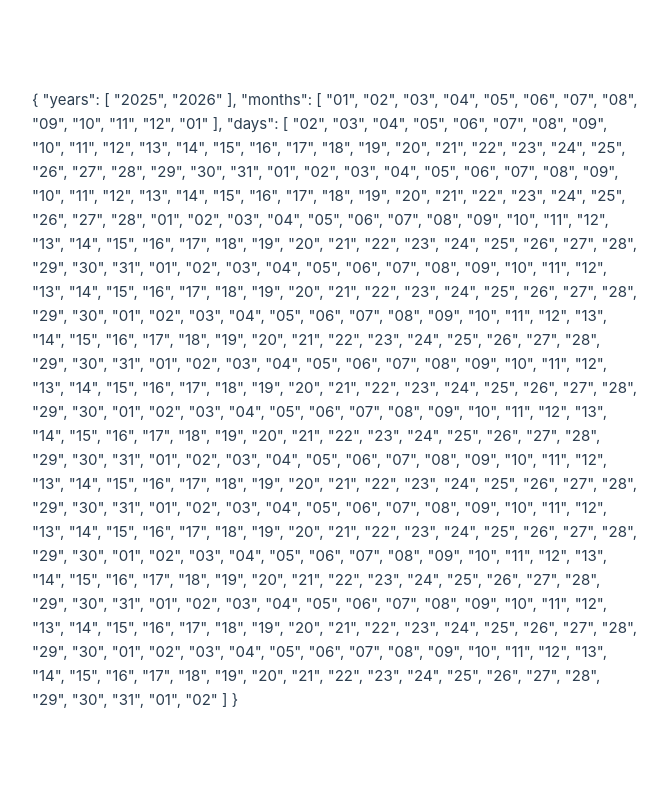
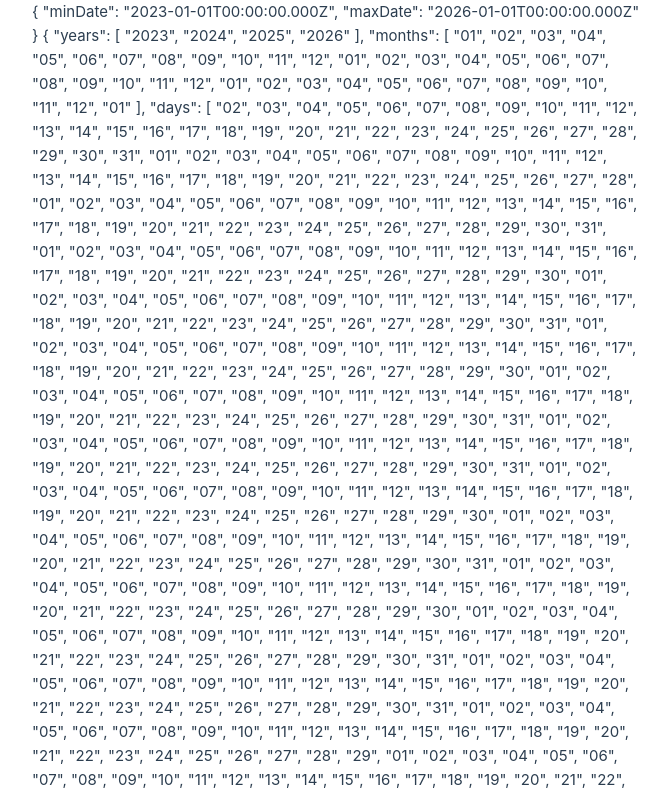
Before and after one commit to AKustov26/dgantt, a Vue app: page / in a window 1280 px wide. Shown: the top 796 px of the page, without its empty margins (0-669 px from the left). Built offline with nearby package versions, Linux system fonts and the light colour scheme.

Commit message:
update dgantt and date

```diff
--- a/src/App.vue
+++ b/src/App.vue
@@ -1,9 +1,89 @@
 <template>
   <main>
-    <DGannt />
+    <template v-if="!isLoading && tasks">
+        <DGannt :tasks="tasks" />
+    </template>
   </main>
 </template>
 
 <script setup lang="ts">
+import { ref } from 'vue';
 import DGannt from './components/dgantt/DGantt.vue'
+import type { Tasks } from './components/dgantt/dgantt.types';
+
+const isLoading = ref<boolean>(true) ;
+
+const tasks = ref<Tasks | null>(null);
+
+const response = {
+  data: [
+        {
+            id: 10,
+            text: 'Project #1',
+            start_date: '2025-01-01',
+            duration: 3,
+            order: 10,
+            progress: 0.4,
+            open: true
+        },
+        {
+            id: 1,
+            text: 'Task #1',
+            start_date: '2025-12-30',
+            duration: 2,
+            order: 10,
+            progress: 0.6,
+            parent: 10
+        },
+        {
+            id: 2,
+            text: 'Task #2',
+            start_date: '2025-01-01',
+            duration: 2,
+            order: 20,
+            progress: 0.6,
+            parent: 10
+        },
+        {
+            id: 20,
+            text: 'Project #2',
+            start_date: '2025-01-14',
+            duration: 3,
+            order: 10,
+            progress: 0.4,
+            type: 'project',
+            open: true
+        },
+        {
+            id: 3,
+            text: 'Task #3',
+            start_date: '2025-01-01',
+            duration: 2,
+            order: 10,
+            progress: 0.6,
+            parent: 20
+        },
+        {
+            id: 4,
+            text: 'Task #4',
+            start_date: '2025-01-01',
+            duration: 2,
+            order: 20,
+            progress: 0.6,
+            parent: 20
+        }
+    ],
+    links: [
+        { id: 1, source: 1, target: 2, type: 0 },
+        { id: 2, source: 2, target: 3, type: 0 },
+        { id: 3, source: 3, target: 4, type: 0 },
+        { id: 4, source: 2, target: 5, type: 0 }
+    ]
+}
+
+setTimeout(() => {
+    isLoading.value = true;
+    tasks.value = response;
+    isLoading.value = false;
+}, 1000);
 </script>
--- a/src/components/dgantt/DGantt.vue
+++ b/src/components/dgantt/DGantt.vue
@@ -3,93 +3,46 @@
         <div class="control"></div>
         <DGanttDate></DGanttDate>
         <div class="diagram"></div>
+        {{ structurGantt }}
         {{ listDateScale }}
     </div>
 </template>
 
 <script setup lang="ts">
-import { onMounted } from 'vue';
+import { toRefs, computed } from 'vue';
 import DGanttDate from './DGanttDate/DGanttDate.vue';
 import { useBuildGannt } from './dgantt';
 import { useBuildScale } from './DGanttDate/date';
+import type { Tasks } from './dgantt.types';
 
-const tasks = {
-    data: [
-        {
-            id: 10,
-            text: 'Project #1',
-            start_date: '2025-01-01',
-            duration: 3,
-            order: 10,
-            progress: 0.4,
-            open: true
-        },
-        {
-            id: 1,
-            text: 'Task #1',
-            start_date: '2025-12-30',
-            duration: 2,
-            order: 10,
-            progress: 0.6,
-            parent: 10
-        },
-        {
-            id: 2,
-            text: 'Task #2',
-            start_date: '2025-01-01',
-            duration: 2,
-            order: 20,
-            progress: 0.6,
-            parent: 10
-        },
-        {
-            id: 20,
-            text: 'Project #2',
-            start_date: '2025-01-14',
-            duration: 3,
-            order: 10,
-            progress: 0.4,
-            type: 'project',
-            open: true
-        },
-        {
-            id: 3,
-            text: 'Task #3',
-            start_date: '2025-01-01',
-            duration: 2,
-            order: 10,
-            progress: 0.6,
-            parent: 20
-        },
-        {
-            id: 4,
-            text: 'Task #4',
-            start_date: '2025-01-01',
+
+interface PropsDGantt {
+    /**
+     * Загрузка информации
+     */
+    tasks: Tasks;
+}
+
+const props = withDefaults(defineProps<PropsDGantt>(), {});
+
+const { tasks } = toRefs(props);
+
+const { structurGantt } = useBuildGannt(tasks);
+
+const startDate = computed(() => structurGantt.value.minDate);
+const endDate = computed(() => structurGantt.value.maxDate);
+
+const { listDateScale } = useBuildScale(startDate, endDate);
+
+setTimeout(() => {
+    tasks.value.data.push({
+            id: 53,
+            text: 'Task #54',
+            start_date: '2023-01-01',
             duration: 2,
             order: 20,
             progress: 0.6,
             parent: 20
-        }
-    ],
-    links: [
-        { id: 1, source: 1, target: 2, type: 0 },
-        { id: 2, source: 2, target: 3, type: 0 },
-        { id: 3, source: 3, target: 4, type: 0 },
-        { id: 4, source: 2, target: 5, type: 0 }
-    ]
-}
-
-const {
-    buildStructur,
-    minDate,
-    maxDate,
-} = useBuildGannt(tasks);
-
-const { listDateScale } = useBuildScale(minDate, maxDate);
-
-console.log(listDateScale.value);
-
-onMounted(() => {
-    buildStructur();
-});
+        })
+}, 2000);
 </script>
--- a/src/components/dgantt/dgantt.ts
+++ b/src/components/dgantt/dgantt.ts
@@ -1,12 +1,13 @@
-import { ref } from "vue";
-import type { Tasks } from "./dgantt.types";
+import { computed, ref } from "vue";
+import type { StructurGantt, Tasks } from "./dgantt.types";
+import type { Ref } from "vue";
 
 /**
  * Построение структуры данных для диаграммы Ганнта
  *
  * @param tasks список задач
  */
-export function useBuildGannt(tasks: Tasks) {
+export function useBuildGannt(tasks: Ref<Tasks>) {
     /**
      * Начальная дата для шкалы
      */
@@ -17,32 +18,39 @@ export function useBuildGannt(tasks: Tasks) {
      */
     const maxDate = ref<Date>(new Date());
 
-    function buildStructur() {
+    /**
+     * Парсинг данных из обекта tasks в структуру для диграммы Ганта
+     */
+    const structurGantt = computed<StructurGantt>(() => {
         let i;
+        let minDate = new Date();
+        let maxDate = new Date();
 
-        for (i = 0; i < tasks.data.length; i++) {
-            const data = tasks.data[i];
+        for (i = 0; i < tasks.value.data.length; i++) {
+            const data = tasks.value.data[i];
             const sdt = data.start_date;
             const edt = new Date(sdt).setDate(new Date(sdt).getDate() + data.duration);
 
             if (i === 0) {
-                minDate.value = new Date(sdt);
-                maxDate.value = new Date(edt);
+                minDate = new Date(sdt);
+                maxDate = new Date(edt);
                 continue;
             }
 
-            if (minDate.value.getTime() > new Date(sdt).getTime()) {
-                minDate.value = new Date(sdt);
+            if (minDate.getTime() > new Date(sdt).getTime()) {
+                minDate = new Date(sdt);
             }
 
-            if (maxDate.value && maxDate.value.getTime() < new Date(edt).getTime()) {
-                maxDate.value = new Date(edt);
+            if (maxDate && maxDate.getTime() < new Date(edt).getTime()) {
+                maxDate = new Date(edt);
             }
         }
 
-        console.log(minDate.value);
-        console.log(maxDate.value);
-    }
+        return {
+            minDate,
+            maxDate,
+        }
+    })
 
     /**
      * Записывает новое значение для минимальной даты
@@ -63,7 +71,7 @@ export function useBuildGannt(tasks: Tasks) {
     }
 
     return {
-        buildStructur,
+        structurGantt,
         setMinDate,
         setMaxDate,
         minDate,
--- a/src/components/dgantt/dgantt.types.ts
+++ b/src/components/dgantt/dgantt.types.ts
@@ -30,3 +30,8 @@ export interface Tasks {
     data: TasksData[],
     links: TasksLinks[],
 }
+
+export interface StructurGantt {
+    minDate: Date,
+    maxDate: Date,
+}
```
Also changed, not shown: src/components/dgantt/DGanttDate/date.ts (+9 -4 lines).
